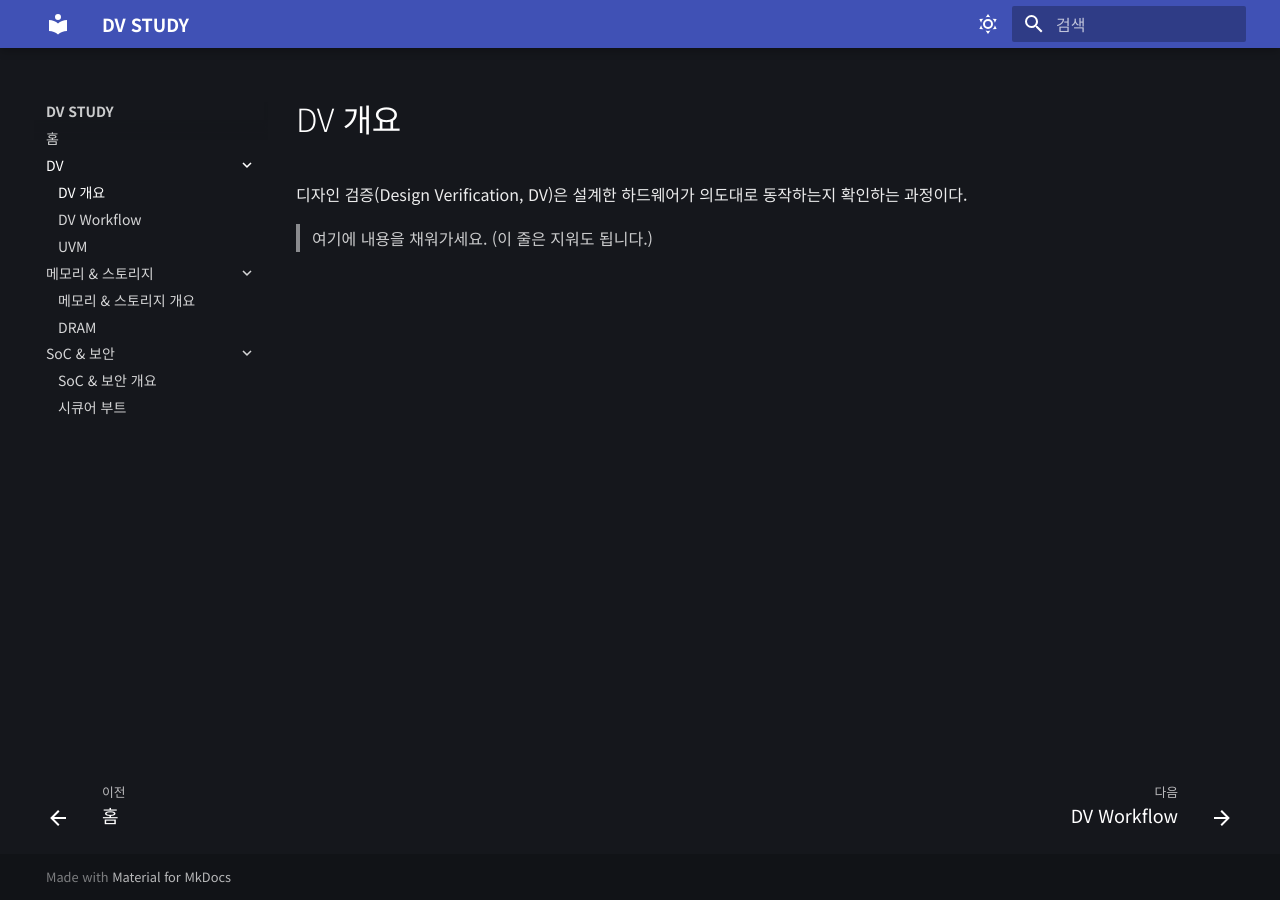
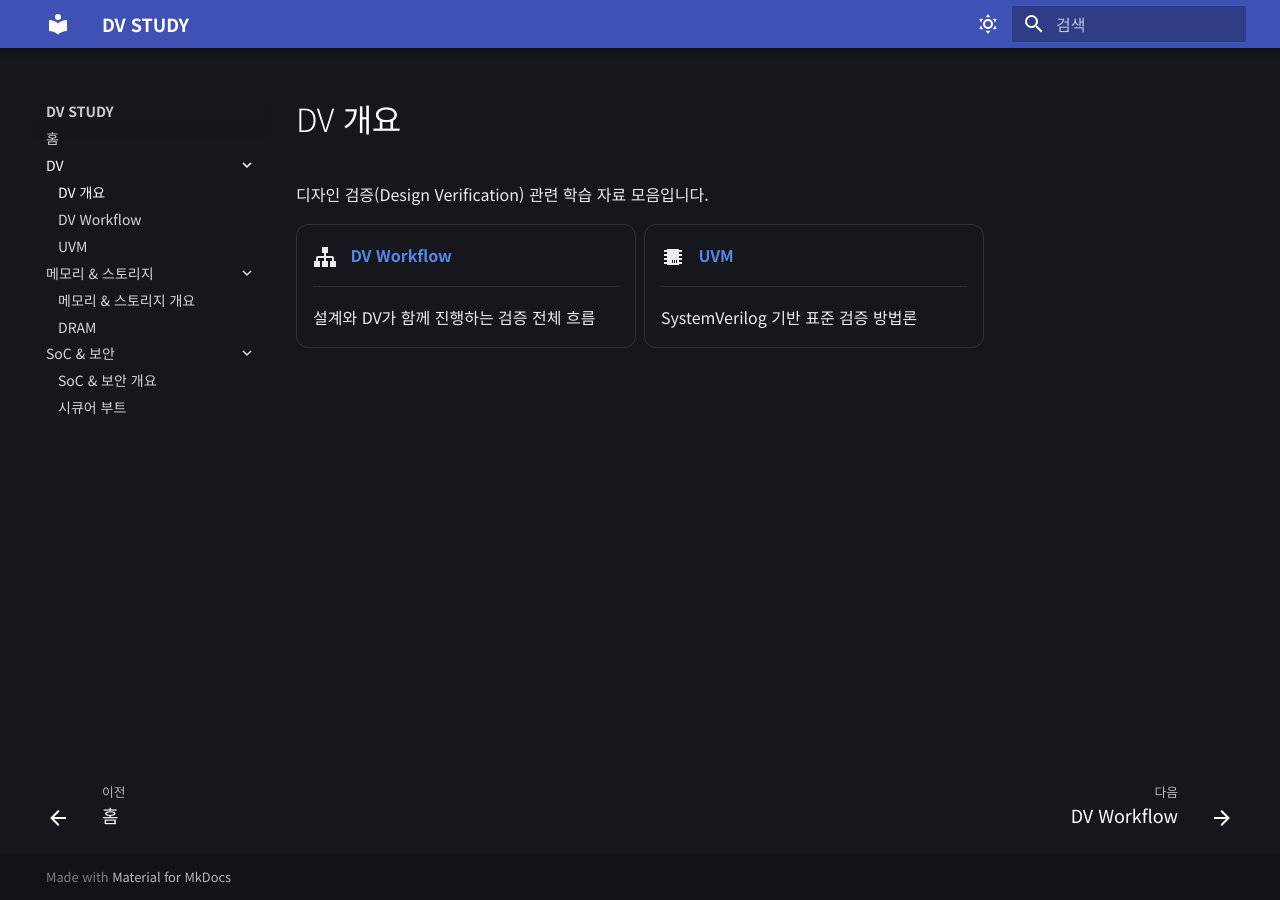
Before and after one commit to jaewoo9912/JDVS, an MkDocs documentation site: the page built from docs/dv/intro.md, in a window 1280 px wide. Built offline with MkDocs 1.6.1 and Material for MkDocs 9.7.7, drawn with Linux system fonts in a browser that asks for light colours.

Commit message:
[+] Edit intro

```diff
--- a/docs/dv/intro.md
+++ b/docs/dv/intro.md
@@ -1,5 +1,19 @@
 # DV 개요
 
-디자인 검증(Design Verification, DV)은 설계한 하드웨어가 의도대로 동작하는지 확인하는 과정이다.
+디자인 검증(Design Verification) 관련 학습 자료 모음입니다.
 
-> 여기에 내용을 채워가세요. (이 줄은 지워도 됩니다.)
+<div class="grid cards" markdown>
+
+-   :material-sitemap:{ .lg .middle } &nbsp; **[DV Workflow](workflow.md)**
+
+    ---
+
+    설계와 DV가 함께 진행하는 검증 전체 흐름
+
+-   :material-chip:{ .lg .middle } &nbsp; **[UVM](uvm.md)**
+
+    ---
+
+    SystemVerilog 기반 표준 검증 방법론
+
+</div>
```
Also changed, not shown: docs/memory-storage/intro.md (+10 -2 lines), docs/soc-security/intro.md (+10 -2 lines).
